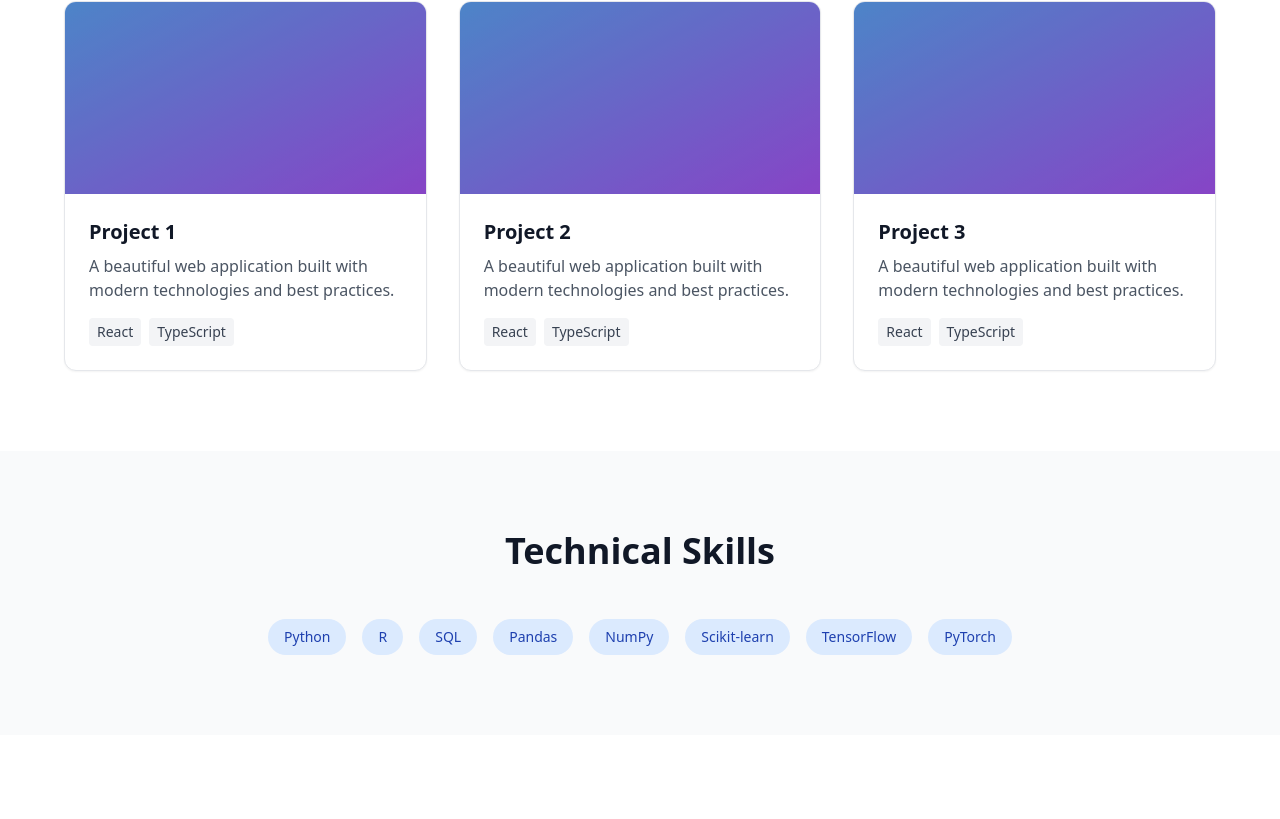
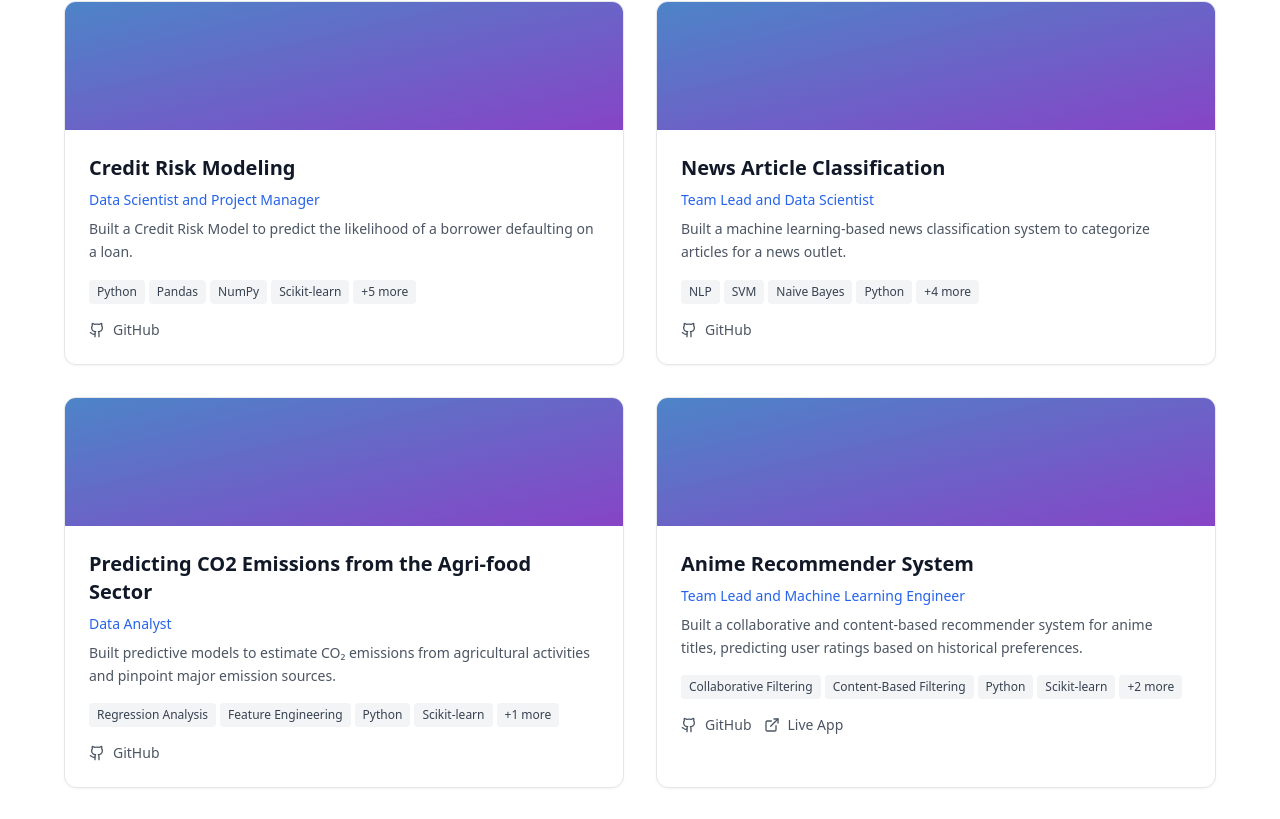
Before and after one commit to LeboSwaratlhe/cosmic-theme-flow, a React (Vite) app: page / in a window 1280 px wide. Shown: the part 2049-2868 px from the top of the page. Built offline with nearby package versions, Linux system fonts and the light colour scheme.

Commit message:
Add project details to projects section
Added project details including descriptions, tech stacks, and GitHub links to the projects section.

```diff
--- a/src/pages/Index.tsx
+++ b/src/pages/Index.tsx
@@ -25,13 +25,45 @@ const Index = () => {
   // Data Science Projects Data
   const projects = [
     {
-      title: "Predictive Analytics Dashboard",
-      description: "Interactive dashboard for exploring predictive models with Streamlit and Scikit-learn.",
-      technologies: ["Python", "Streamlit", "Scikit-learn", "Pandas"],
-      link: "#",
-      github: "#"
+      title: "Credit Risk Modeling",
+      role: "Data Scientist and Project Manager",
+      description: "Built a Credit Risk Model to predict the likelihood of a borrower defaulting on a loan.",
+      technologies: ["Python", "Pandas", "NumPy", "Scikit-learn", "Matplotlib", "Seaborn", "Logistic Regression", "Decision Trees", "Random Forest"],
+      github: "https://github.com/LeboSwaratlhe/Credit-risk-modeling-",
+      deployedApp: null
     },
-    // Add more projects as needed
+    {
+      title: "News Article Classification",
+      role: "Team Lead and Data Scientist",
+      description: "Built a machine learning-based news classification system to categorize articles for a news outlet.",
+      technologies: ["NLP", "SVM", "Naive Bayes", "Python", "NLTK", "Scikit-learn", "TensorFlow", "MLFlow"],
+      github: "https://github.com/LeboSwaratlhe/Group_5_Classification_Project",
+      deployedApp: null
+    },
+    {
+      title: "Predicting CO2 Emissions from the Agri-food Sector",
+      role: "Data Analyst",
+      description: "Built predictive models to estimate CO₂ emissions from agricultural activities and pinpoint major emission sources.",
+      technologies: ["Regression Analysis", "Feature Engineering", "Python", "Scikit-learn", "Pandas"],
+      github: "https://github.com/LeboSwaratlhe/RegressionExplorers24Team6",
+      deployedApp: null
+    },
+    {
+      title: "Anime Recommender System",
+      role: "Team Lead and Machine Learning Engineer",
+      description: "Built a collaborative and content-based recommender system for anime titles, predicting user ratings based on historical preferences.",
+      technologies: ["Collaborative Filtering", "Content-Based Filtering", "Python", "Scikit-learn", "Pandas", "Streamlit"],
+      github: "https://github.com/LeboSwaratlhe/Anime-Recommender-System-Project-2025",
+      deployedApp: "https://group2-2407ftds.streamlit.app/"
+    },
+    {
+      title: "Bank Customer Churn Predictive Project",
+      role: "Data Scientist",
+      description: "This project develops a predictive model to identify bank customers at risk of churning (discontinuing services).",
+      technologies: ["Streamlit", "Pandas", "NumPy", "Scikit-learn", "TensorFlow", "Keras", "Plotly", "Seaborn", "Matplotlib"],
+      github: "https://github.com/LeboSwaratlhe/Bank-Customer-Churn-Prediction",
+      deployedApp: "https://leboswaratlhe-bank-customer--bankcustomerchurnprediction-sw8vcj.streamlit.app/"
+    }
   ];
 
   // Technical Skills Data
@@ -158,23 +190,51 @@ const Index = () => {
       <section id="projects" className="py-20 px-6">
         <div className="max-w-6xl mx-auto">
           <h2 className="text-4xl font-bold mb-12 text-center">Featured Projects</h2>
-          <div className="grid md:grid-cols-2 lg:grid-cols-3 gap-8">
-            {[1, 2, 3].map((project) => (
-              <div key={project} className="group bg-white dark:bg-gray-900 rounded-xl shadow-sm hover:shadow-xl transition-all duration-300 overflow-hidden border border-gray-200 dark:border-gray-800">
-                <div className="h-48 bg-gradient-to-br from-blue-400 to-purple-500 relative overflow-hidden">
+          <div className="grid md:grid-cols-2 lg:grid-cols-2 gap-8">
+            {projects.map((project, index) => (
+              <div key={index} className="group bg-white dark:bg-gray-900 rounded-xl shadow-sm hover:shadow-xl transition-all duration-300 overflow-hidden border border-gray-200 dark:border-gray-800">
+                <div className="h-32 bg-gradient-to-br from-blue-400 to-purple-500 relative overflow-hidden">
                   <div className="absolute inset-0 bg-black/20 group-hover:bg-black/10 transition-colors"></div>
-                  <div className="absolute bottom-4 right-4">
-                    <ExternalLink className="h-6 w-6 text-white opacity-0 group-hover:opacity-100 transition-opacity" />
-                  </div>
                 </div>
                 <div className="p-6">
-                  <h3 className="font-semibold text-xl mb-2">Project {project}</h3>
-                  <p className="text-gray-600 dark:text-gray-400 mb-4">
-                    A beautiful web application built with modern technologies and best practices.
+                  <h3 className="font-semibold text-xl mb-2">{project.title}</h3>
+                  <p className="text-blue-600 dark:text-blue-400 font-medium text-sm mb-2">{project.role}</p>
+                  <p className="text-gray-600 dark:text-gray-400 mb-4 text-sm leading-relaxed">
+                    {project.description}
                   </p>
-                  <div className="flex gap-2">
-                    <span className="px-2 py-1 bg-gray-100 dark:bg-gray-800 text-gray-700 dark:text-gray-300 rounded text-sm">React</span>
-                    <span className="px-2 py-1 bg-gray-100 dark:bg-gray-800 text-gray-700 dark:text-gray-300 rounded text-sm">TypeScript</span>
+                  <div className="flex flex-wrap gap-1 mb-4">
+                    {project.technologies.slice(0, 4).map((tech, techIndex) => (
+                      <span key={techIndex} className="px-2 py-1 bg-gray-100 dark:bg-gray-800 text-gray-700 dark:text-gray-300 rounded text-xs">
+                        {tech}
+                      </span>
+                    ))}
+                    {project.technologies.length > 4 && (
+                      <span className="px-2 py-1 bg-gray-100 dark:bg-gray-800 text-gray-700 dark:text-gray-300 rounded text-xs">
+                        +{project.technologies.length - 4} more
+                      </span>
+                    )}
+                  </div>
+                  <div className="flex gap-3">
+                    <a
+                      href={project.github}
+                      target="_blank"
+                      rel="noopener noreferrer"
+                      className="flex items-center gap-2 text-gray-600 dark:text-gray-400 hover:text-blue-600 dark:hover:text-blue-400 transition-colors text-sm"
+                    >
+                      <Github className="h-4 w-4" />
+                      <span>GitHub</span>
+                    </a>
+                    {project.deployedApp && (
+                      <a
+                        href={project.deployedApp}
+                        target="_blank"
+                        rel="noopener noreferrer"
+                        className="flex items-center gap-2 text-gray-600 dark:text-gray-400 hover:text-blue-600 dark:hover:text-blue-400 transition-colors text-sm"
+                      >
+                        <ExternalLink className="h-4 w-4" />
+                        <span>Live App</span>
+                      </a>
+                    )}
                   </div>
                 </div>
               </div>
```
